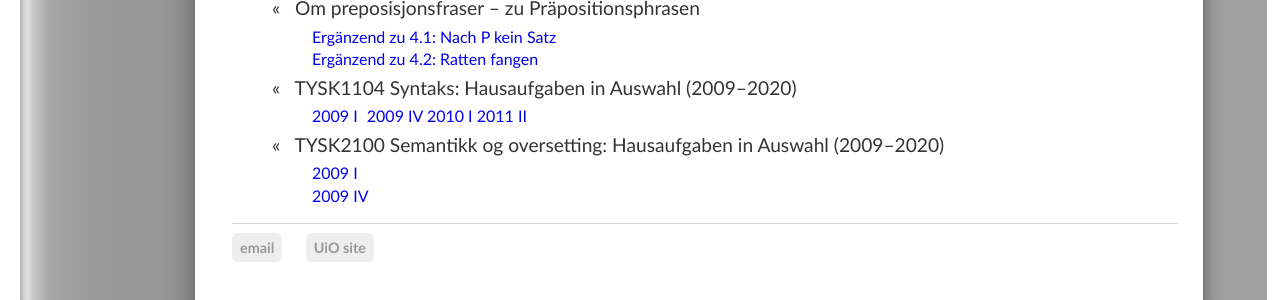
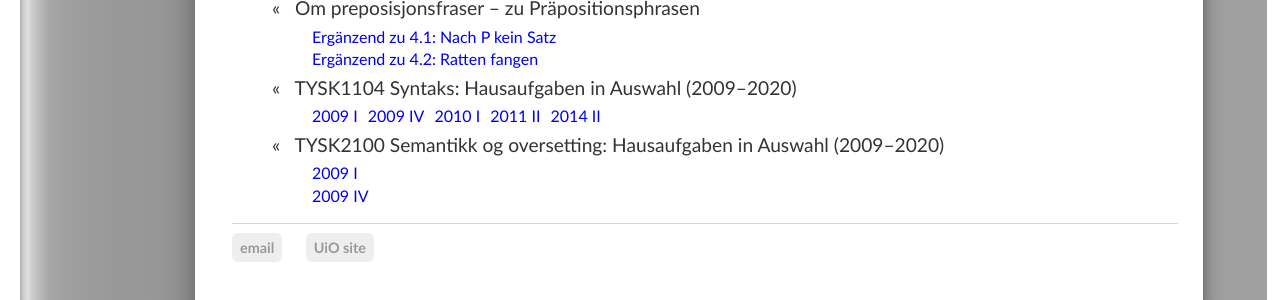
Before and after one commit to kjelljs/kjelljs.github.io, a Jekyll site: the page built from courses/kontrast/index.html, in a window 1280 px wide and 1002 px high. Shown: the part 683-983 px from the top of the window. Built offline with Jekyll 4.4.1, drawn with Linux system fonts in a browser that asks for light colours.

Commit message:
Update index.html

```diff
--- a/courses/kontrast/index.html
+++ b/courses/kontrast/index.html
@@ -25,11 +25,12 @@ Her ligger kompendiet <i>Kontrastive Syntax Norwegisch–Deutsch</i>, ILOS, Univ
   <li><a href="/courses/kontrast/ratten.html">Ergänzend zu 4.2: Ratten fangen</a></li>
 </ul></li>
 <li id="blogposts">&laquo; &nbsp; TYSK1104 Syntaks: Hausaufgaben in Auswahl (2009–2020)</li><ul>
-  <li style="display:inline-block; padding-right: 5px"><a href="/courses/kontrast/2009I.html">2009 I</a></li>
-  <listyle="display:inline-block; padding-right: 5px"><a href="/courses/kontrast/2009IV.html">2009 IV</a></li>
-  <listyle="display:inline-block; padding-right: 5px"><a href="/courses/kontrast/2010I.html">2010 I</a></li>
-  <listyle="display:inline-block; padding-right: 5px"><a href="/courses/kontrast/2011II.html">2011 II</a></li>
-  </ul></li>
+  <li style="display:inline-block; padding-right: 6px"><a href="/courses/kontrast/2009I.html">2009 I</a></li>
+  <li style="display:inline-block; padding-right: 6px"><a href="/courses/kontrast/2009IV.html">2009 IV</a></li>
+  <li style="display:inline-block; padding-right: 6px"><a href="/courses/kontrast/2010I.html">2010 I</a></li>
+  <li style="display:inline-block; padding-right: 6px"><a href="/courses/kontrast/2011II.html">2011 II</a></li>
+  <li style="display:inline-block; padding-right: 6px"><a href="/courses/kontrast/2014II.html">2014 II</a></li>
+ </ul></li>
 <li id="blogposts">&laquo; &nbsp; TYSK2100 Semantikk og oversetting: Hausaufgaben in Auswahl (2009–2020)</li><ul>
   <li><a href="/courses/kontrast/2009I.html">2009 I</a></li>
   <li><a href="/courses/kontrast/2009IV.html">2009 IV</a></li>
```
